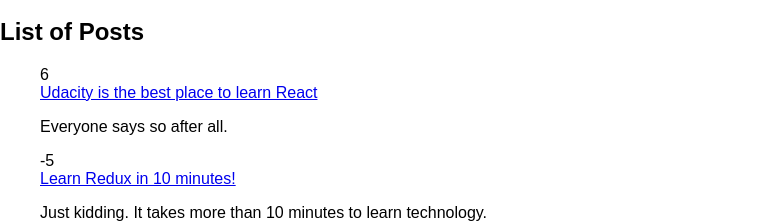
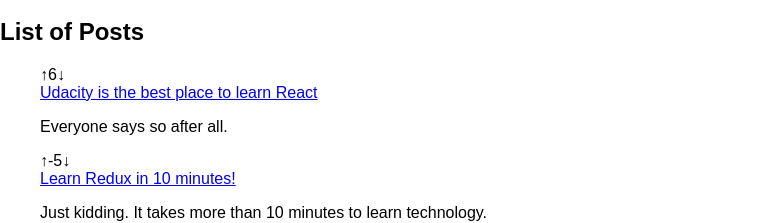
Before and after one commit to codekendo/reactnd-project-readable, a React (Create React App) app: page / in a window 1280 px wide. Shown: the part 334-557 px from the top of the page, without its empty margins (0-773 px from the left). Built offline with nearby package versions, Linux system fonts and the light colour scheme; no server answers.

Commit message:
feat: added arrows to the voteScore

```diff
--- a/src/App.js
+++ b/src/App.js
@@ -67,7 +67,9 @@
               return (
                 <li key={post.id}>
                 <div>
+                &uarr;
                 {post.voteScore}
+                &darr;
                 </div>
 
                 <a href={'/posts/'+post.id}>{post.title}</a>
```
